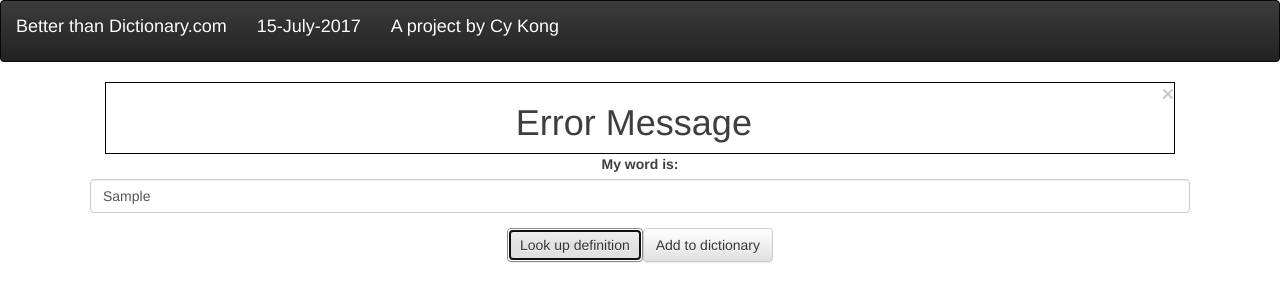
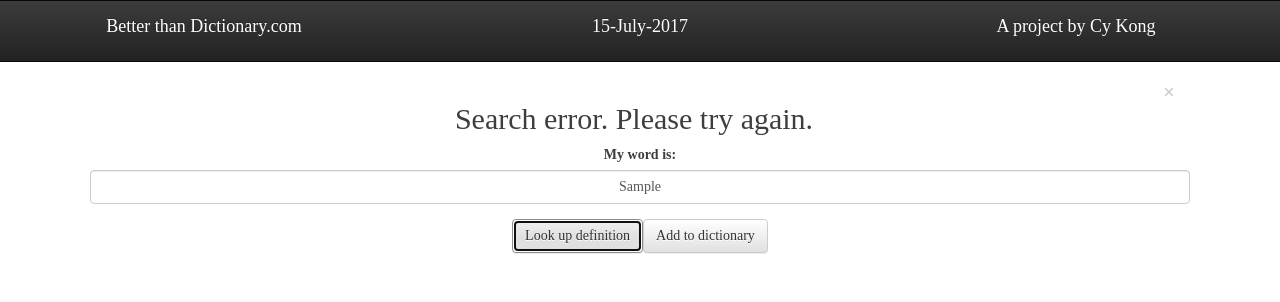
Before and after one commit to cyruskong1/dictionary, a React app: page / in a window 1280 px wide. Both pictures are taken after typing "Sample" into the empty fields and a click on the button "Look up definition". Shown: the top 302 px of the page. Built offline with nearby package versions, Linux system fonts and the light colour scheme; no server answers.

Commit message:
implement error messaging

```diff
--- a/src/App.jsx
+++ b/src/App.jsx
@@ -21,7 +21,8 @@ export default class App extends React.Component {
       addDisplay: false,
       word: '',
       definition: '',
-      userSuccess: null
+      userSuccess: null,
+      messageToDisplay:''
     }
   }
 
@@ -92,12 +93,27 @@ export default class App extends React.Component {
     //if the search field is blank and the user wants to add a word to the dictionary, send error
     if(searchInput.value == '') {
       this.setState({
-        userSuccess: false
+        userSuccess: false,
+        messageToDisplay: 'Please enter a word.'
       });
       this.toggleMessageDisplay();
       return;
       //else let user add to storage
     } else {
+      //if the user tries to add a word that is already in the dictionary
+      //setState
+       //userSuccess : false
+       //display message: true
+       //return
+
+      if(localStorage[searchInput.value]) {
+        this.setState({
+          userSuccess:false,
+          messageDisplay:true,
+          messageToDisplay:'Word is already in the Dictionary'
+        })
+        return
+      }
       //if the app is not displaying add to Dictionary, set display to true and let user move on to add to Dictionary function
       //set state.word to what user has input
       if(!this.state.addDisplay) {
@@ -131,6 +147,7 @@ export default class App extends React.Component {
       console.log('null', this.state.userSuccess)
       this.setState({
         userSuccess: false,
+        messageToDisplay: 'Please enter a definition.'
       })
       console.log('add to dictionary error user state', this.state.userSuccess)
       this.toggleMessageDisplay();
@@ -143,19 +160,11 @@ export default class App extends React.Component {
       .then(
         this.setState({
           definition: definitionTextbox.value,
-          userSuccess:true
+          userSuccess:true,
+          messageToDisplay:'Successfully added to the dictionary'
         })
       )
-      //insert axios call here
       .then(() => {
-        //  axios({
-        //   method: 'post',
-        //   url: '',
-        //   data: {
-        //     word: this.state.word,
-        //     definition: this.state.definition
-        //   }
-        // });
         console.log('axios call happens now');
         let dataStore = localStorage;
         dataStore.setItem(this.state.word, this.state.definition)
@@ -190,7 +199,10 @@ export default class App extends React.Component {
           })
         })
         .then(()=> {
-          this.setState({userSuccess:true});
+          this.setState({
+            userSuccess:true,
+            messageToDisplay: 'Word search successful!'
+          });
           this.toggleMessageDisplay();
           searchInput.readOnly = true;
         })
@@ -217,13 +229,19 @@ export default class App extends React.Component {
           //user success set to true
           //display success message
           console.log('definition found, userSuccess')
-          this.setState({userSuccess:true});
+          this.setState({
+            userSuccess: true,
+            messageToDisplay: 'Word search successful!'
+          });
           this.toggleMessageDisplay();
           searchInput.readOnly = true;
         })
         .catch(err => {
           console.log('search error: ', err);
-          this.setState({userSuccess:false})
+          this.setState({
+            userSuccess:false,
+            messageToDisplay: 'Search error. Please try again.'
+          })
           this.toggleMessageDisplay();
         })
     }
@@ -258,7 +276,7 @@ export default class App extends React.Component {
     return (
       <div>
         <Header date={this.state.date}/>
-        <Message style={messStyle} userSuccess={this.state.userSuccess} close={this.closeMessage.bind(this)} />
+        <Message message={this.state.messageToDisplay} style={messStyle} userSuccess={this.state.userSuccess} close={this.closeMessage.bind(this)} />
         <Search speech={this.speechToText.bind(this)}toggleAddDisplay={this.toggleAddDisplay.bind(this)} searchWord={this.searchDictionary.bind(this)} />
         <Definition style={defStyle} word={this.state.word} definition={this.state.definition} toggleDefinitionDisplayOff={this.toggleDefinitionDisplayOff.bind(this)} />
         <AddToDictionary style={addStyle} toggleAddDisplay={this.toggleAddDisplay.bind(this)} addToDictionary = {this.addToDictionary.bind(this)} />
--- a/src/components/Definition.jsx
+++ b/src/components/Definition.jsx
@@ -2,7 +2,7 @@ import React from 'react';
 
 export default (props) => {
   return (
-    <div style={props.style} className = "search testborder">
+    <div style={props.style} className = "search border">
       <div className="form-group">
         <h2>{props.word}</h2>
         <p>{props.definition}</p>
--- a/src/components/Header.jsx
+++ b/src/components/Header.jsx
@@ -3,11 +3,11 @@ import React from 'react';
 export default (props) => {
   return (
     <div>
-      <nav className="navbar fixed-top navbar-inverse bg-inverse">
+      <nav className="navbar fixed-top navbar-inverse bg-inverse row">
         {/*keeping as a navbar brand class for styling */}
-        <a className="navbar-brand white" href="#">Better than Dictionary.com</a>
-        <p className="navbar-brand white">{props.date}</p>
-        <p className="navbar-brand white">A project by Cy Kong</p>
+        <a className="navbar-brand white col-md-4 col-lg-4" href="#">Better than Dictionary.com</a>
+        <p className="navbar-brand white col-md-4 col-lg-4">{props.date}</p>
+        <p className="navbar-brand white col-md-4 col-lg-4">A project by Cy Kong</p>
       </nav>
     </div>
   )
--- a/src/components/Message.jsx
+++ b/src/components/Message.jsx
@@ -3,20 +3,20 @@ import React from 'react';
 export default (props) => {
   if(props.userSuccess === true) {
     return (
-      <div style={props.style} className = "search container testborder">
+      <div style={props.style} className = "search container border-sucess">
         <button type="button" className="close" onClick={props.close} aria-label="Close">
           <span aria-hidden="true">&times;</span>
         </button>
-        <h1> Success Message </h1>
+        <h2>{props.message}</h2>
       </div>
     )
   } else {
     return (
-    <div style={props.style} className = "search container testborder">
+    <div style={props.style} className = "search container border-error">
         <button type="button" className="close" onClick={props.close} aria-label="Close">
           <span aria-hidden="true">&times;</span>
         </button>
-      <h1> Error Message </h1>
+      <h2>{props.message}</h2>
     </div>
     )
   }
--- a/stylesheet.css
+++ b/stylesheet.css
@@ -1,3 +1,8 @@
+* {
+  font-family: "Eurostile";
+  text-align: center;
+}
+
 .search {
   padding: 0 0 0;
   text-align: center;
@@ -9,6 +14,12 @@
 .white {
   color: white !important;
 }
-.testborder {
-  border: 1px solid black;
+
+.border-success {
+  border: 3px solid #b3ffb3;
+  border-radius: 10px;
 }
+
+.border-error {
+  border-color: #b30000 !important;
+}
```
Also changed, not shown: public/bundle.js.
